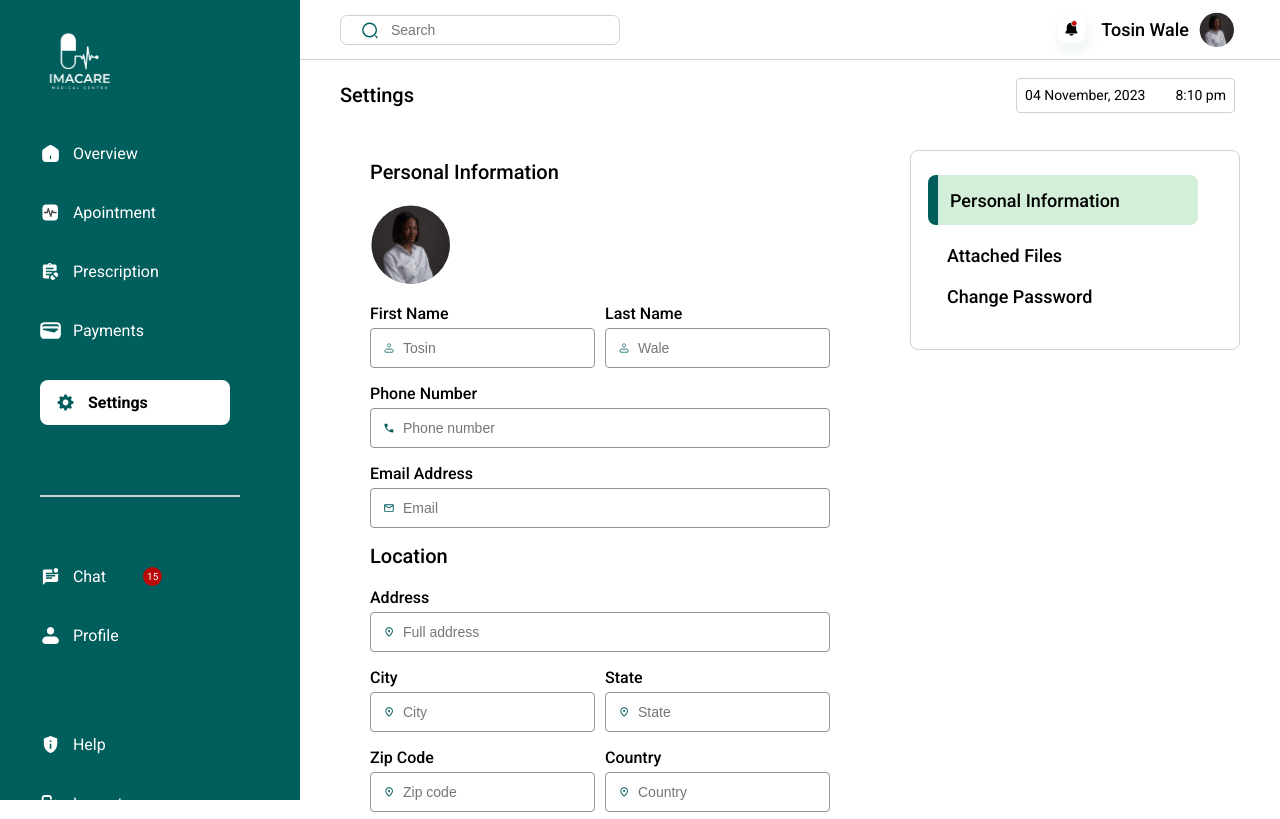
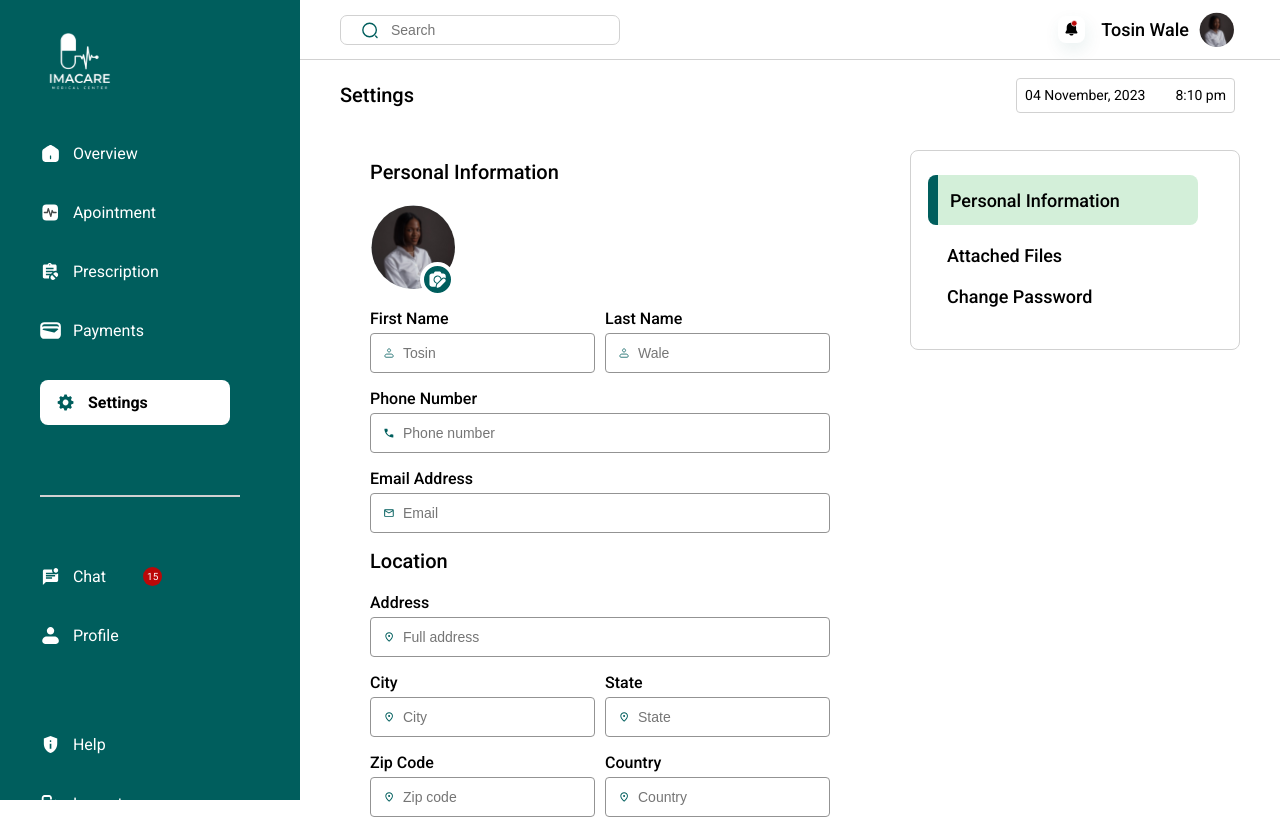
Before and after one commit to TAP-IMACARE/Client-Side, a React (Vite) app: page /dashboard/settings/info in a window 1280 px wide. Shown: the top 819 px of the page. Built offline with nearby package versions, Linux system fonts and the light colour scheme.

Commit message:
Update Settings.css

```diff
--- a/src/dashboards/settings/Settings.css
+++ b/src/dashboards/settings/Settings.css
@@ -1,4 +1,5 @@
 .settings-container {
+  max-width: 1300px;
   margin: 30px 40px;
   /* border: 0.5px solid var(--lighter-grey); */
   border-radius: 8px;
@@ -24,12 +25,34 @@
 #personalInfo .personal-pics {
   margin-top: 20px;
   margin-bottom: 20px;
-  width: 80px;
-  height: 80px;
+  width: 85px;
+  height: 85px;
+  position: relative;
 }
 #personalInfo .personal-pics img {
   width: 100%;
   height: 100%;
+}
+
+.personal-pics .camera-icon {
+  border: 4.303px solid var(--white);
+  cursor: pointer;
+
+  display: flex;
+  justify-content: center;
+  align-items: center;
+  position: absolute;
+  right: 0px;
+  bottom: -8px;
+  width: 35px;
+  height: 35px;
+  border-radius: 50%;
+  background-color: var(--green);
+}
+
+.personal-pics .camera-icon #cameraIcon {
+  height: 60%;
+  width: 60%;
 }
 #personalInfo label {
   font-size: 16px;
```
